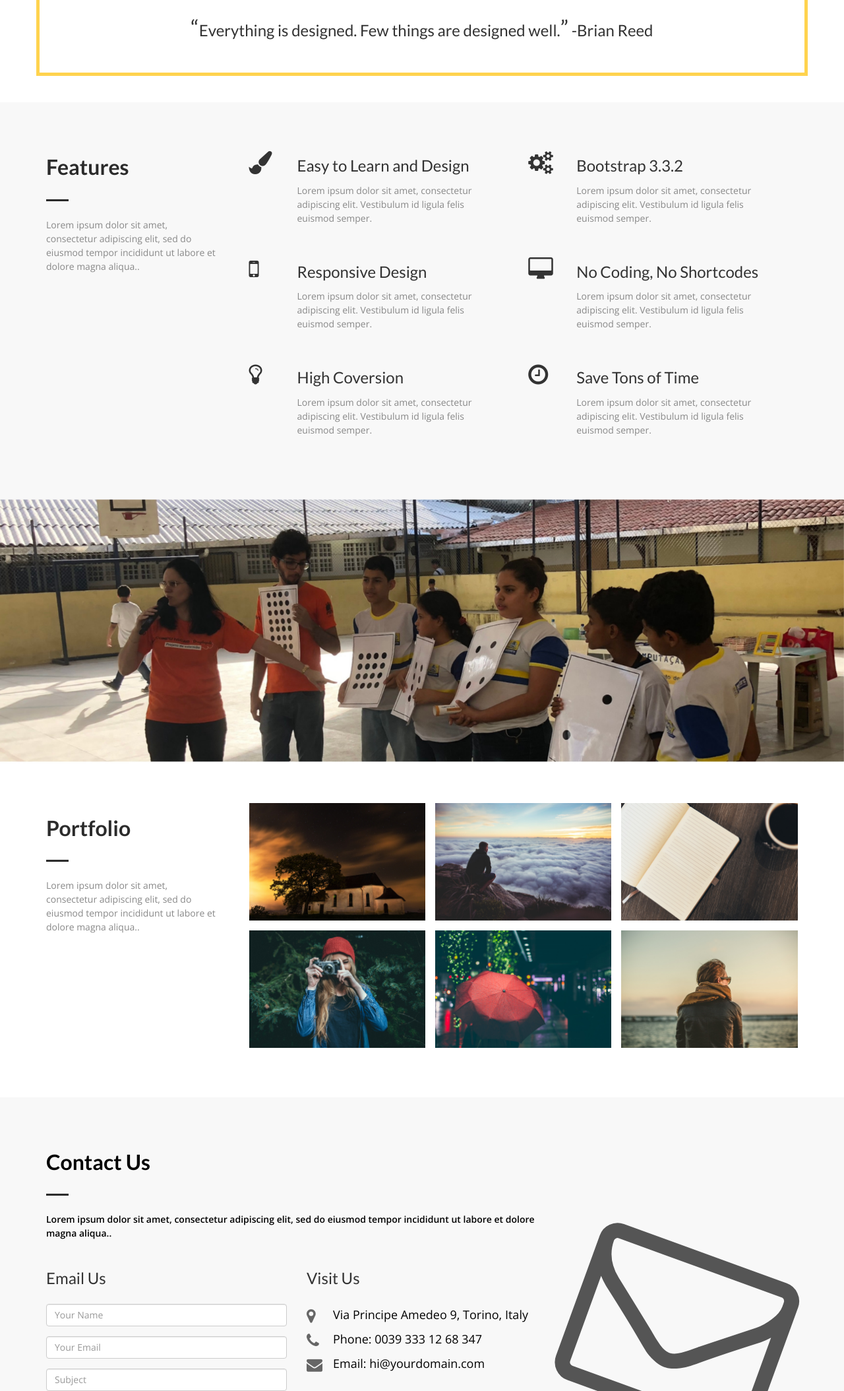
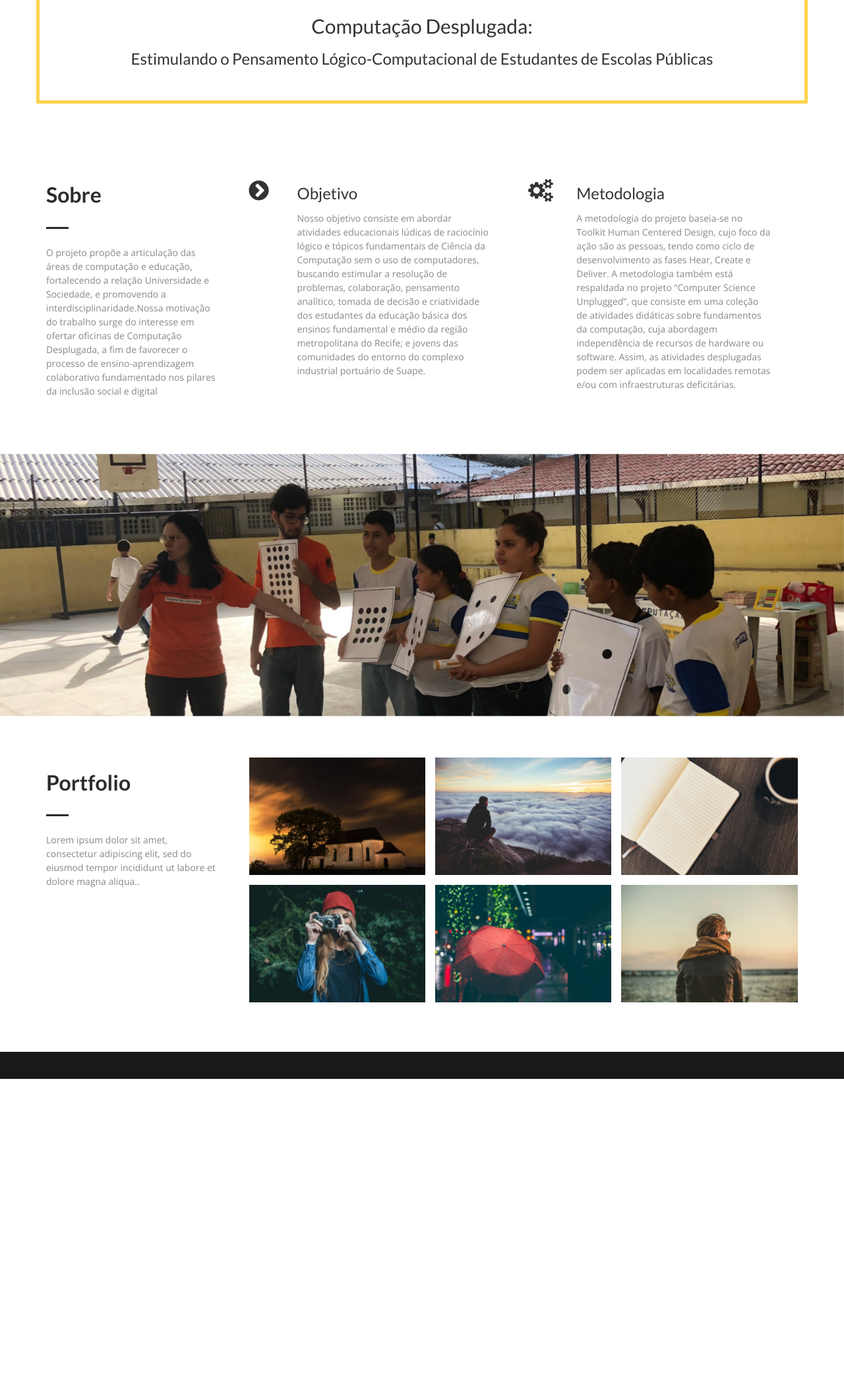
Before and after one commit to Computacao-Desplugada/Computacao-Desplugada.github.io, a plain HTML site: page index.html in a window 1280 px wide. Shown: the part 692-2800 px from the top of the page at 66% size. After the commit the page ends 2742 px from the top, so only its background shows below. Drawn offline with nearby package versions, Linux system fonts and the light colour scheme.

Commit message:
Ajuste na seção de informações sobre o projeto

```diff
--- a/css/style.css
+++ b/css/style.css
@@ -1,10 +1,3 @@
-/*
-    Theme Name: Bethany
-    Theme URL: https://bootstrapmade.com/bethany-free-onepage-bootstrap-theme/
-    Author: BootstrapMade.com
-    Author URL: https://bootstrapmade.com
-*/
-
 body {
   line-height: 1.5;
   font-family: 'Open Sans', sans-serif;
@@ -102,7 +95,7 @@ h1, h2, h3, h4, h5, h6 {
 
 .top-nav-collapse {
   background: rgba(0, 0, 0, 0.8);
-  padding: 25px 0;
+  padding: 15px 0;
 }
 
 .wrapper {
--- a/index.html
+++ b/index.html
@@ -4,7 +4,7 @@
 <head>
   <meta charset="utf-8">
   <meta name="viewport" content="width=device-width, initial-scale=1">
-  <title>Bethany Bootstrap Theme</title>
+  <title>Computação Desplugada</title>
   <meta name="description" content="Free Bootstrap Theme by BootstrapMade.com">
   <meta name="keywords" content="free website templates, free bootstrap themes, free template, free bootstrap, free website template">
   <link href='https://fonts.googleapis.com/css?family=Lato:400,700,300|Open+Sans:400,600,700,300' rel='stylesheet' type='text/css'>
@@ -30,9 +30,9 @@
             </div>
             <div class="collapse navbar-collapse navbar-right" id="mynavbar">
               <ul class="nav navbar-nav">
-                <li class="active"><a href="#header">Home</a></li>
-                <li><a href="#feature">Feature</a></li>
-                <li><a href="#portfolio">Portfolio</a></li>
+                <li class="active"><a href="#header">Início</a></li>
+                <li><a href="#sobre">Sobre</a></li>
+                <li><a href="#portfolio">Oficina</a></li>
                 <li><a href="#contact">Contact</a></li>
               </ul>
             </div>
@@ -48,31 +48,44 @@
     <div class="container">
       <div class="row">
         <div class="cta-info text-center">
-          <h3><span class="dec-tec">“</span>Everything is designed. Few things are designed well.<span class="dec-tec">”</span> -Brian Reed</h3>
+          <span class="dec-tec"></span><h2>Computação Desplugada:</h2>
+          <h3>Estimulando o Pensamento Lógico-Computacional de Estudantes de Escolas Públicas</h3><span class="dec-tec"></span>
         </div>
       </div>
     </div>
   </section>
   <!---->
   <!---->
-  <section id="feature" class="section-padding">
+  <section id="sobre" class="section-padding">
     <div class="container">
       <div class="row">
         <div class="col-md-3 wow fadeInLeft delay-05s">
           <div class="section-title">
-            <h2 class="head-title">Features</h2>
+            <h2 class="head-title">Sobre</h2>
             <hr class="botm-line">
-            <p class="sec-para">Lorem ipsum dolor sit amet, consectetur adipiscing elit, sed do eiusmod tempor incididunt ut labore et dolore magna aliqua..</p>
+            <p class="sec-para">O projeto propõe a articulação das áreas de computação e educação, fortalecendo a relação Universidade e Sociedade, e
+              promovendo a interdisciplinaridade.Nossa motivação do trabalho surge
+              do interesse em ofertar oficinas de Computação Desplugada, a fim
+              de favorecer o processo de ensino-aprendizagem colaborativo
+              fundamentado nos pilares da inclusão social e digital</p>
           </div>
         </div>
+
         <div class="col-md-9">
           <div class="col-md-6 wow fadeInRight delay-02s">
             <div class="icon">
-              <i class="fa fa-paint-brush"></i>
+              <i class="fa fa-chevron-circle-right"></i>
             </div>
             <div class="icon-text">
-              <h3 class="txt-tl">Easy to Learn and Design</h3>
-              <p class="txt-para">Lorem ipsum dolor sit amet, consectetur adipiscing elit. Vestibulum id ligula felis euismod semper. </p>
+              <h3 class="txt-tl">Objetivo</h3>
+              <p class="txt-para"> Nosso objetivo consiste em abordar atividades educacionais lúdicas de
+                raciocínio lógico e tópicos fundamentais de Ciência da Computação
+                sem o uso de computadores, buscando estimular a resolução de
+                problemas, colaboração, pensamento analítico, tomada de decisão e
+                criatividade dos estudantes da educação básica dos ensinos
+                fundamental e médio da região metropolitana do Recife; e jovens
+                das comunidades do entorno do complexo industrial portuário de
+                Suape.
             </div>
           </div>
           <div class="col-md-6 wow fadeInRight delay-02s">
@@ -80,44 +93,16 @@
               <i class="fa fa-cogs"></i>
             </div>
             <div class="icon-text">
-              <h3 class="txt-tl">Bootstrap 3.3.2</h3>
-              <p class="txt-para">Lorem ipsum dolor sit amet, consectetur adipiscing elit. Vestibulum id ligula felis euismod semper. </p>
-            </div>
-          </div>
-          <div class="col-md-6 wow fadeInRight delay-04s">
-            <div class="icon">
-              <i class="fa fa-mobile"></i>
-            </div>
-            <div class="icon-text">
-              <h3 class="txt-tl">Responsive Design</h3>
-              <p class="txt-para">Lorem ipsum dolor sit amet, consectetur adipiscing elit. Vestibulum id ligula felis euismod semper. </p>
-            </div>
-          </div>
-          <div class="col-md-6 wow fadeInRight delay-04s">
-            <div class="icon">
-              <i class="fa fa-desktop"></i>
-            </div>
-            <div class="icon-text">
-              <h3 class="txt-tl">No Coding, No Shortcodes</h3>
-              <p class="txt-para">Lorem ipsum dolor sit amet, consectetur adipiscing elit. Vestibulum id ligula felis euismod semper. </p>
-            </div>
-          </div>
-          <div class="col-md-6 wow fadeInRight delay-06s">
-            <div class="icon">
-              <i class="fa fa-lightbulb-o"></i>
-            </div>
-            <div class="icon-text">
-              <h3 class="txt-tl">High Coversion</h3>
-              <p class="txt-para">Lorem ipsum dolor sit amet, consectetur adipiscing elit. Vestibulum id ligula felis euismod semper. </p>
-            </div>
-          </div>
-          <div class="col-md-6 wow fadeInRight delay-06s">
-            <div class="icon">
-              <i class="fa fa-clock-o"></i>
-            </div>
-            <div class="icon-text">
-              <h3 class="txt-tl">Save Tons of Time</h3>
-              <p class="txt-para">Lorem ipsum dolor sit amet, consectetur adipiscing elit. Vestibulum id ligula felis euismod semper. </p>
+              <h3 class="txt-tl">Metodologia</h3>
+              <p class="txt-para">A metodologia do projeto baseia-se no Toolkit Human
+                Centered Design, cujo foco da ação são as pessoas, tendo como
+                ciclo de desenvolvimento as fases Hear, Create e Deliver. A
+                metodologia também está respaldada no projeto “Computer Science
+                Unplugged”, que consiste em uma coleção de atividades didáticas
+                sobre fundamentos da computação, cuja abordagem independência
+                de recursos de hardware ou software. Assim, as atividades
+                desplugadas podem ser aplicadas em localidades remotas e/ou com
+                infraestruturas deficitárias.</p>
             </div>
           </div>
         </div>
@@ -176,88 +161,11 @@
   </section>
   <!---->
   <!---->
-  <section class="section-padding wow fadeInUp delay-05s" id="contact">
-    <div class="container">
-      <div class="row white">
-        <div class="col-md-8 col-sm-12">
-          <div class="section-title">
-            <h2 class="head-title black">Contact Us</h2>
-            <hr class="botm-line">
-            <p class="sec-para black">Lorem ipsum dolor sit amet, consectetur adipiscing elit, sed do eiusmod tempor incididunt ut labore et dolore magna aliqua..</p>
-          </div>
-        </div>
-        <div class="col-md-12 col-sm-12">
-          <div class="col-md-4 col-sm-6" style="padding-left:0px;">
-            <h3 class="cont-title">Email Us</h3>
-            <div id="sendmessage">Your message has been sent. Thank you!</div>
-            <div id="errormessage"></div>
-            <div class="contact-info">
-              <form action="" method="post" role="form" class="contactForm">
-                <div class="form-group">
-                  <input type="text" name="name" class="form-control" id="name" placeholder="Your Name" data-rule="minlen:4" data-msg="Please enter at least 4 chars" />
-                  <div class="validation"></div>
-                </div>
-                <div class="form-group">
-                  <input type="email" class="form-control" name="email" id="email" placeholder="Your Email" data-rule="email" data-msg="Please enter a valid email" />
-                  <div class="validation"></div>
-                </div>
-
-                <div class="form-group">
-                  <input type="text" class="form-control" name="subject" id="subject" placeholder="Subject" data-rule="minlen:4" data-msg="Please enter at least 8 chars of subject" />
-                  <div class="validation"></div>
-                </div>
-
-                <div class="form-group">
-                  <textarea class="form-control" name="message" rows="5" data-rule="required" data-msg="Please write something for us" placeholder="Message"></textarea>
-                  <div class="validation"></div>
-                </div>
-                <button type="submit" class="btn btn-send">Send</button>
-              </form>
-            </div>
-
-          </div>
-          <div class="col-md-4 col-sm-6">
-            <h3 class="cont-title">Visit Us</h3>
-            <div class="location-info">
-              <p class="white"><span aria-hidden="true" class="fa fa-map-marker"></span>Via Principe Amedeo 9, Torino, Italy</p>
-              <p class="white"><span aria-hidden="true" class="fa fa-phone"></span>Phone: 0039 333 12 68 347</p>
-              <p class="white"><span aria-hidden="true" class="fa fa-envelope"></span>Email: <a href="" class="link-dec">hi@yourdomain.com</a></p>
-            </div>
-          </div>
-          <div class="col-md-4">
-            <div class="contact-icon-container hidden-md hidden-sm hidden-xs">
-              <span aria-hidden="true" class="fa fa-envelope-o"></span>
-            </div>
-          </div>
-        </div>
-      </div>
-    </div>
-  </section>
-  <!---->
-  <!---->
   <footer class="" id="footer">
     <div class="container">
       <div class="row">
         <div class="col-sm-7 footer-copyright">
-          © Bethany Theme - All rights reserved
-          <div class="credits">
-            <!--
-              All the links in the footer should remain intact.
-              You can delete the links only if you purchased the pro version.
-              Licensing information: https://bootstrapmade.com/license/
-              Purchase the pro version with working PHP/AJAX contact form: https://bootstrapmade.com/buy/?theme=Bethany
-            -->
-            Designed by <a href="https://bootstrapmade.com/">BootstrapMade</a>
-          </div>
-        </div>
-        <div class="col-sm-5 footer-social">
-          <div class="pull-right hidden-xs hidden-sm">
-            <a href="#"><i class="fa fa-facebook"></i></a>
-            <a href="#"><i class="fa fa-dribbble"></i></a>
-            <a href="#"><i class="fa fa-twitter"></i></a>
-            <a href="#"><i class="fa fa-google-plus"></i></a>
-            <a href="#"><i class="fa fa-pinterest"></i></a>
-          </div>
+
         </div>
       </div>
     </div>
```
Also changed, not shown: readme.txt (deleted).
